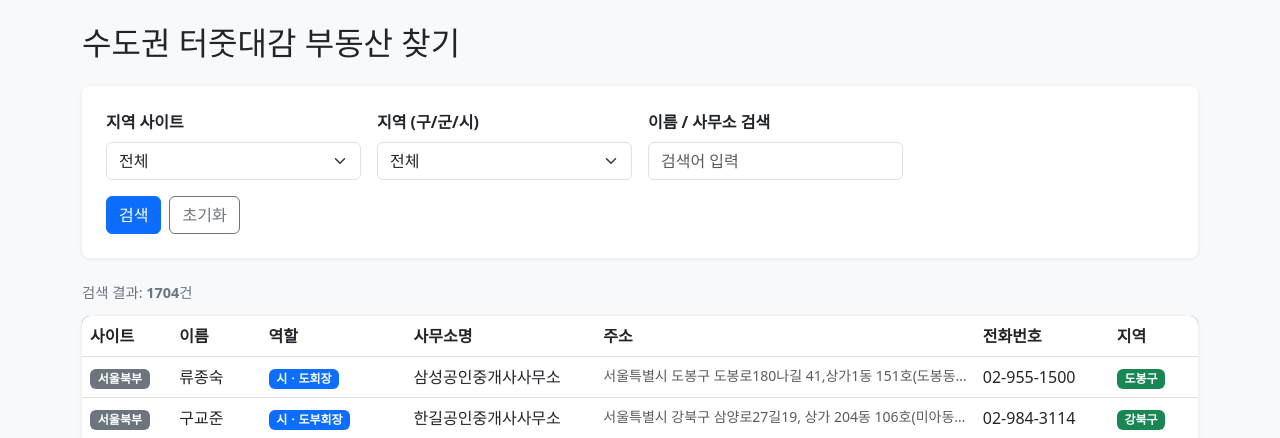
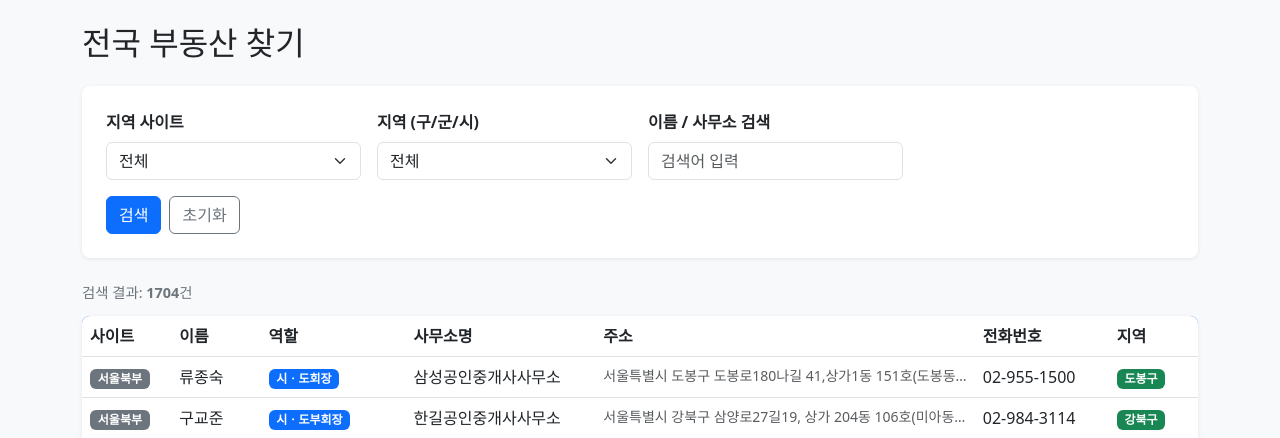
Before and after one commit to palmtree7/k-real-estate-finder, a Flask app: page / in a window 1280 px wide. Shown: the top 438 px of the page. Run offline with Flask 3, Linux system fonts and the light colour scheme.

Commit message:
Rename title to 전국 부동산 찾기

```diff
--- a/templates/index.html
+++ b/templates/index.html
@@ -3,7 +3,7 @@
 <head>
   <meta charset="UTF-8">
   <meta name="viewport" content="width=device-width, initial-scale=1">
-  <title>수도권 터줏대감 부동산 찾기</title>
+  <title>전국 부동산 찾기</title>
   <link href="https://cdn.jsdelivr.net/npm/bootstrap@5.3.0/dist/css/bootstrap.min.css" rel="stylesheet">
   <style>
     body { background: #f8f9fa; }
@@ -25,7 +25,7 @@
 </head>
 <body>
 <div class="container py-4">
-  <h2 class="mb-4">수도권 터줏대감 부동산 찾기</h2>
+  <h2 class="mb-4">전국 부동산 찾기</h2>
 
   {% if not has_data %}
   <div class="alert alert-warning">
```
